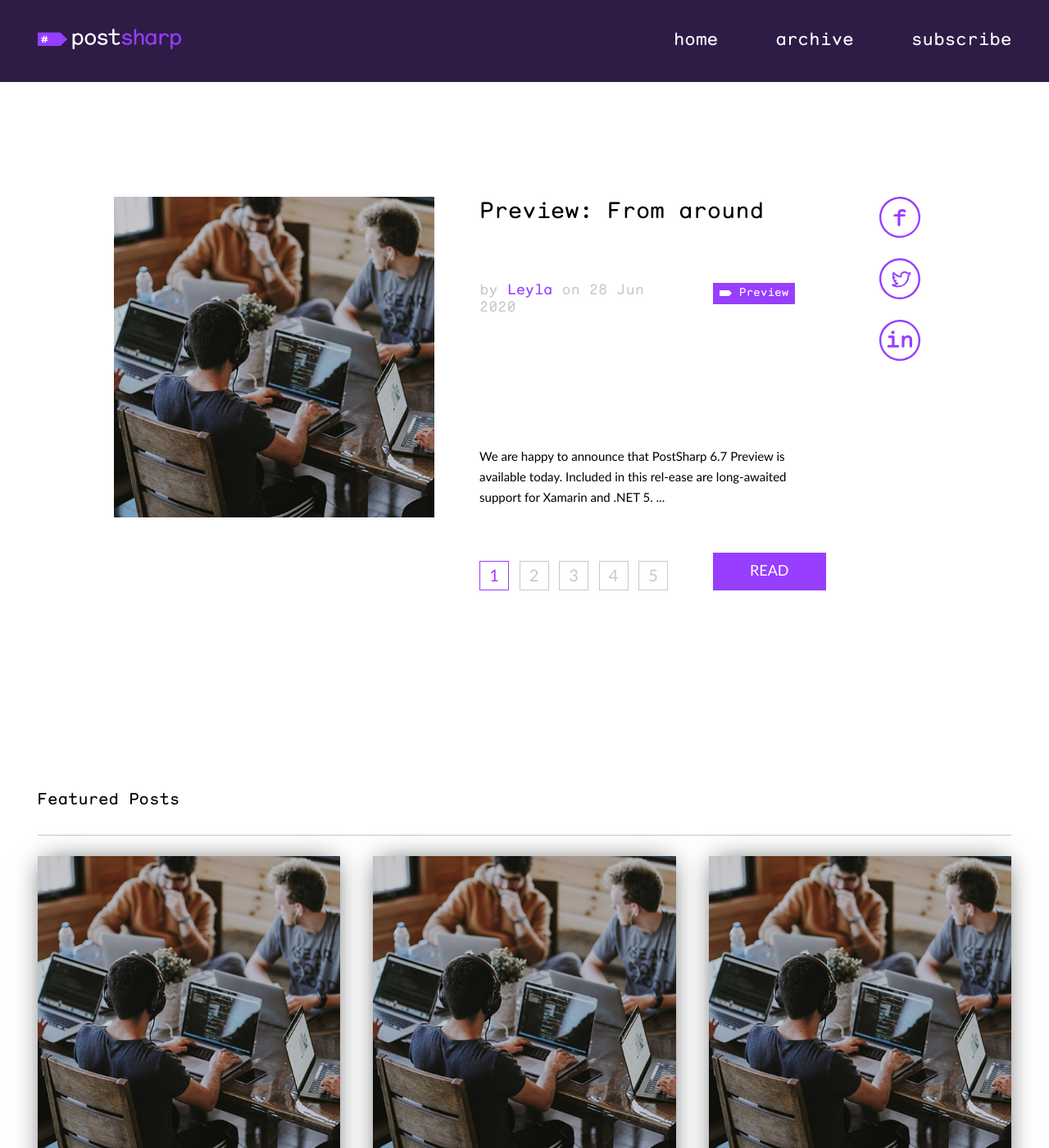
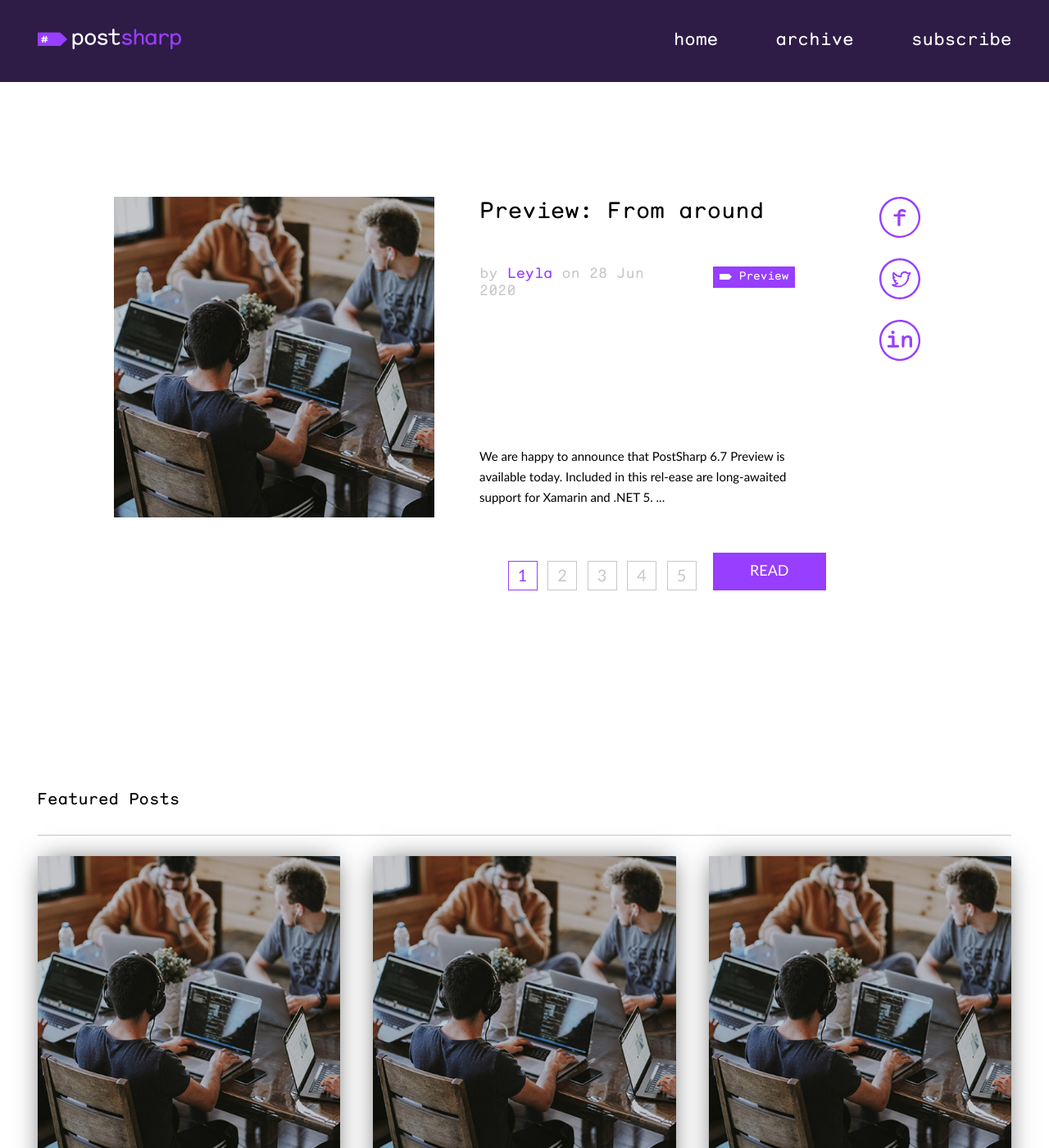
Before and after one commit to arem-webmaster/psblog_new, a Jekyll site: the page built from index.html, in a window 1280 px wide and 1400 px high. Shown: the whole window at 82% size. Built offline with Jekyll 4.4.1, drawn with Linux system fonts in a browser that asks for light colours.

Commit message:
fixed the pagination placement in latest posts

```diff
--- a/_sass/3-layouts/homepage/_latest_posts.scss
+++ b/_sass/3-layouts/homepage/_latest_posts.scss
@@ -166,7 +166,8 @@
         }
         .post_details {
             font-size: rem(18px, "desktop");
-            margin-top: rem(20px, "desktop");
+            //margin-top: rem(20px, "desktop");
+            margin-top:0;
             font-family: $ff-headings;
             @supports (display: grid) {
                 grid-column: 2 / 3;
@@ -194,7 +195,9 @@
         }
         .swiper-pagination.in-pagination {
             margin: 0;
+            margin-right: -15%;
             width: 230px;
+
             @supports (display: grid) {
                 position: unset;
                 grid-column: 2 / 3;
@@ -217,7 +220,8 @@
         }
     }
     .post_category {
-        margin-top: rem(20px, "desktop");
+        //margin-top: rem(20px, "desktop");
+        margin-top:0;
         a {
             font-size: rem(14px, "desktop");
         }
```
